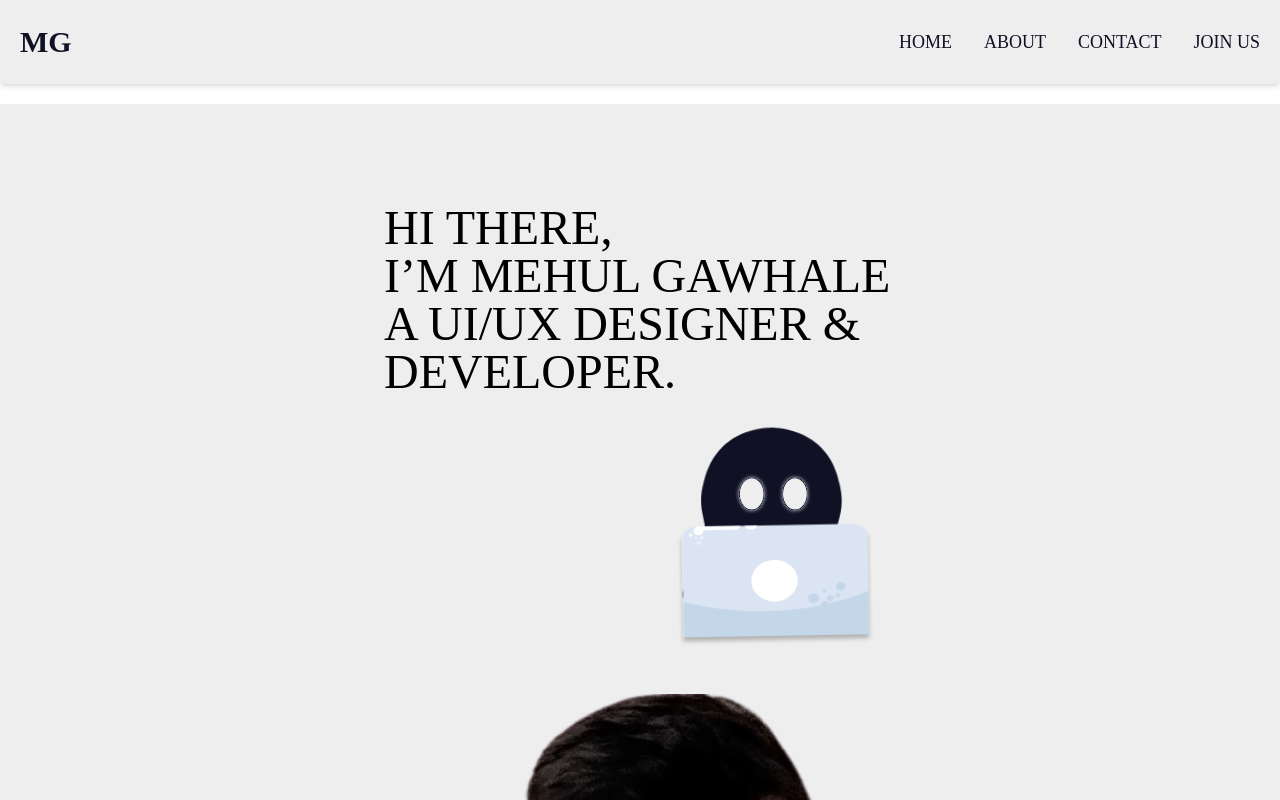
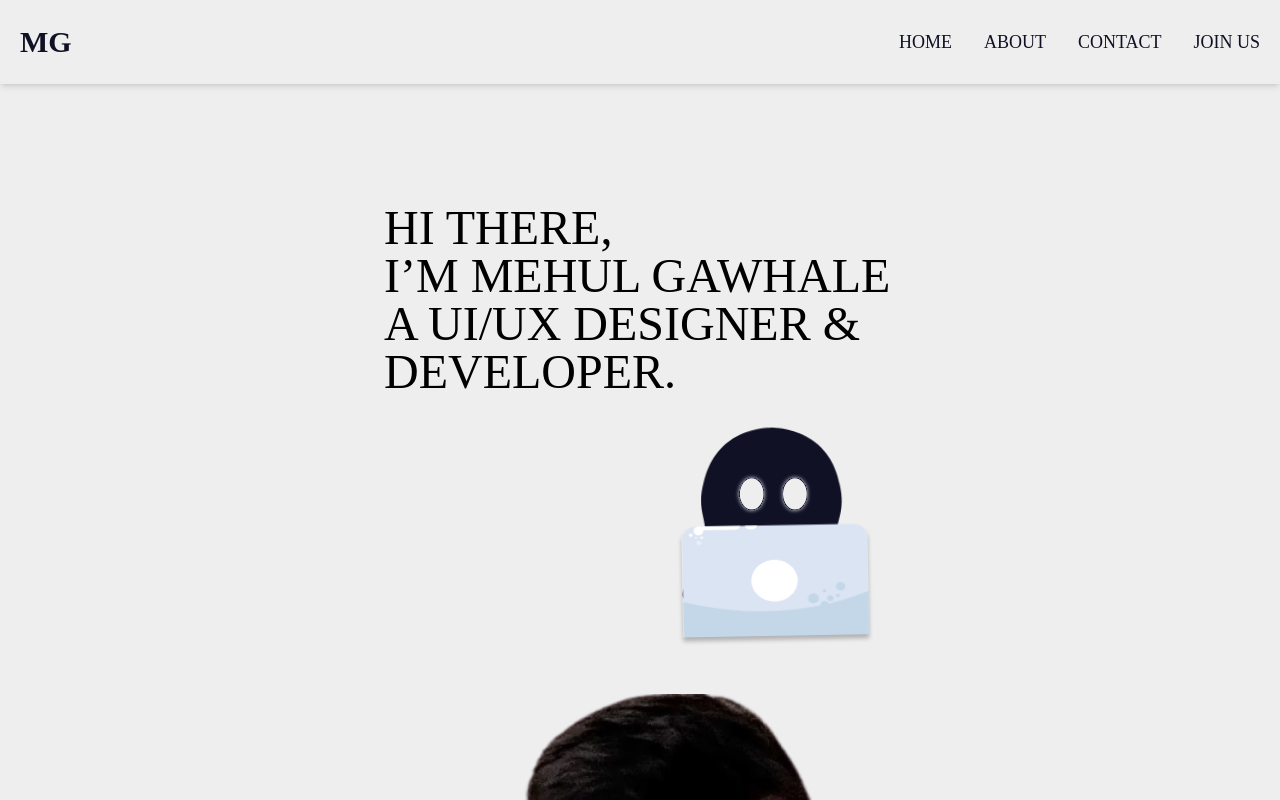
Before and after one commit to Mehul2410/Portfolio2.0, a Next.js app: page / in a window 1280 px wide. Shown: the top 800 px of the page. Built offline with nearby package versions, Linux system fonts and the light colour scheme; a web font is replaced by a local one.

Commit message:
enroot mumbai

```diff
--- a/src/website/heroSection/HeroSection.tsx
+++ b/src/website/heroSection/HeroSection.tsx
@@ -7,7 +7,7 @@ interface Props {}
 
 export const HeroSection = (props: Props) => {
   return (
-    <BasePage className="mt-5">
+    <BasePage className="pt-5">
       <div className="pt-20 flex items-end flex-wrap-reverse justify-center ">
         <Image
           src="/img/mehul.png"
```
